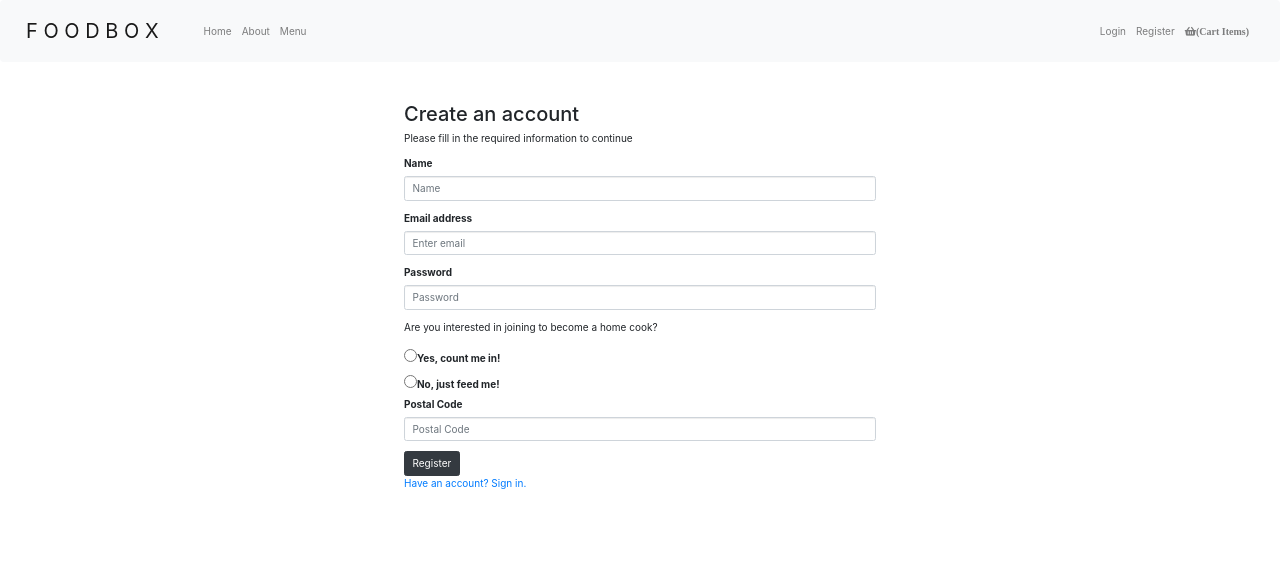
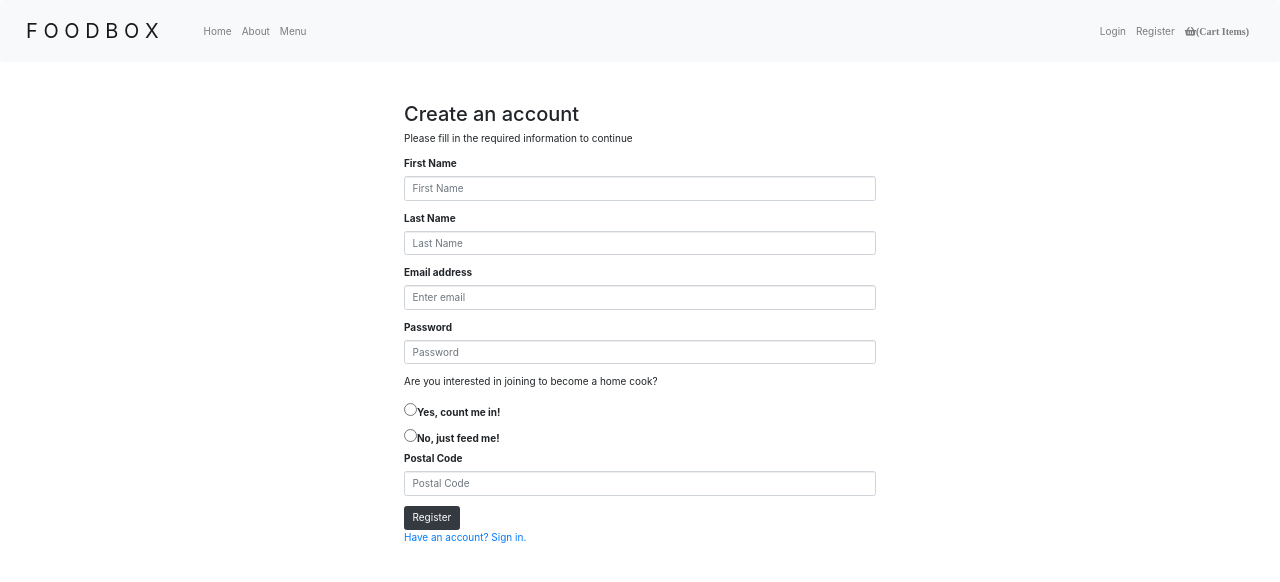
Before and after one commit to mhallett00/FoodBox, a React (Create React App) app in the folder client/: page /register in a window 1280 px wide. Shown: the top 582 px of the page. Built offline with nearby package versions, Linux system fonts and the light colour scheme; no server answers.

Commit message:
refactor: change password to password_digest

```diff
--- a/client/src/components/Login.jsx
+++ b/client/src/components/Login.jsx
@@ -3,6 +3,7 @@ import Form from 'react-bootstrap/Form';
 import Button from 'react-bootstrap/Button';
 import { useState } from "react";
 import { Link } from 'react-router-dom';
+import axios from 'axios';
 
 export default function Login() {
 
@@ -29,6 +30,15 @@ export default function Login() {
 
   const loginUser = ({email, password}) => {
     //axios post to login route
+    axios.post('/api/sessions', {
+      email: state.email,
+      password_digest: state.password
+    })
+    .then ((response) => {
+      console.log(response);
+    },(error) => {
+      console.log(error);
+    });
   }
 
   return (
--- a/client/src/components/register.jsx
+++ b/client/src/components/register.jsx
@@ -3,10 +3,12 @@ import Form from 'react-bootstrap/Form';
 import Button from 'react-bootstrap/Button';
 import { useState } from "react";
 import { Link } from 'react-router-dom';
+import Axios from "axios";
 
 export default function Register(props) {
   const [state, setState] = useState({
-    name: '',
+    first_name: '',
+    last_name:'',
     email: '',
     password: '',
     isHomeCook: true,
@@ -27,8 +29,21 @@ export default function Register(props) {
     createUser();
   }
 
-  const createUser = () => {
+  const createUser = (first_name, last_name, email, password) => {
     //axios.post('/api/users) (register route), payload will be state.name, state.email ...
+    Axios.post('/api/users', {
+      first_name: state.first_name,
+      last_name: state.last_name,
+      email: state.email,
+      password_digest: state.password,
+      is_seller: state.isHomeCook,
+      postalCode: state.postalCode
+    })
+    .then((response) => {
+      console.log(response);
+    }, (error) => {
+      console.log(error);
+    });
   }
 
   return (
@@ -37,8 +52,12 @@ export default function Register(props) {
         <h2 className="register-greeting">Create an account</h2>
         <p>Please fill in the required information to continue</p>
         <Form.Group controlId="name">
-          <Form.Label>Name</Form.Label>
-          <Form.Control type="name" placeholder="Name" value={state.name} onChange={handleChange}/>
+          <Form.Label>First Name</Form.Label>
+          <Form.Control type="name" placeholder="First Name" value={state.fist_name} onChange={handleChange}/>
+        </Form.Group>
+        <Form.Group controlId="name">
+        <Form.Label>Last Name</Form.Label>
+          <Form.Control type="name" placeholder="Last Name" value={state.last_name} onChange={handleChange}/>
         </Form.Group>
         <Form.Group controlId="email">
           <Form.Label>Email address</Form.Label>
```
Also changed, not shown: 1 other file (tests, documents, lock files or other folders).
